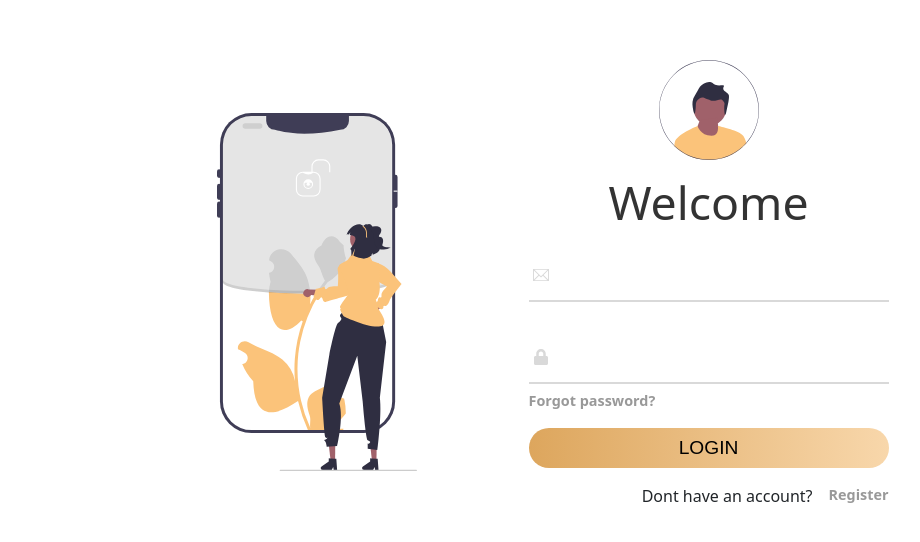
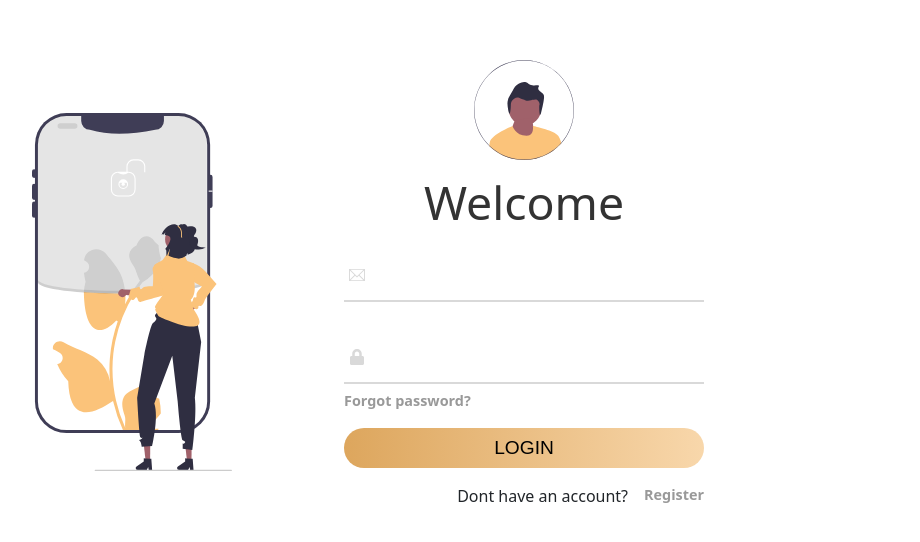
Before and after one commit to Manenomyk/Fredor-Investment, a React (Create React App) app: page /login in a window 1280 px wide. Shown: the part 108-650 px from the top of the page, without its empty margins (230-1150 px from the left). Built offline with nearby package versions, Linux system fonts and the light colour scheme.

Commit message:
login page positioning

```diff
--- a/src/Admin/AdminLogin/Login.js
+++ b/src/Admin/AdminLogin/Login.js
@@ -93,10 +93,8 @@ function Login() {
 
   return (
     <div>
-
       <log.Container className="logContainer">
         <log.Row>
-          <log.Col className=" mx-auto" lg={5}>
           <div className="containerone">
             <div className="imgg">
               <img src={login} alt="login" />
@@ -152,7 +150,13 @@ function Login() {
                   </div>
                 </div>
                 <a href="#">Forgot password?</a>
-            <input type="submit" name="" id="" className="btn1" value="Login" />
+                <input
+                  type="submit"
+                  name=""
+                  id=""
+                  className="btn1"
+                  value="Login"
+                />
                 <div className="botom">
                   <p>Dont have an account?</p>
                   <a href="/register">Register</a>
@@ -160,7 +164,6 @@ function Login() {
               </form>
             </div>
           </div>
-          </log.Col>
         </log.Row>
       </log.Container>
     </div>
```
Lines whose indentation alone changed are shown as unchanged.
